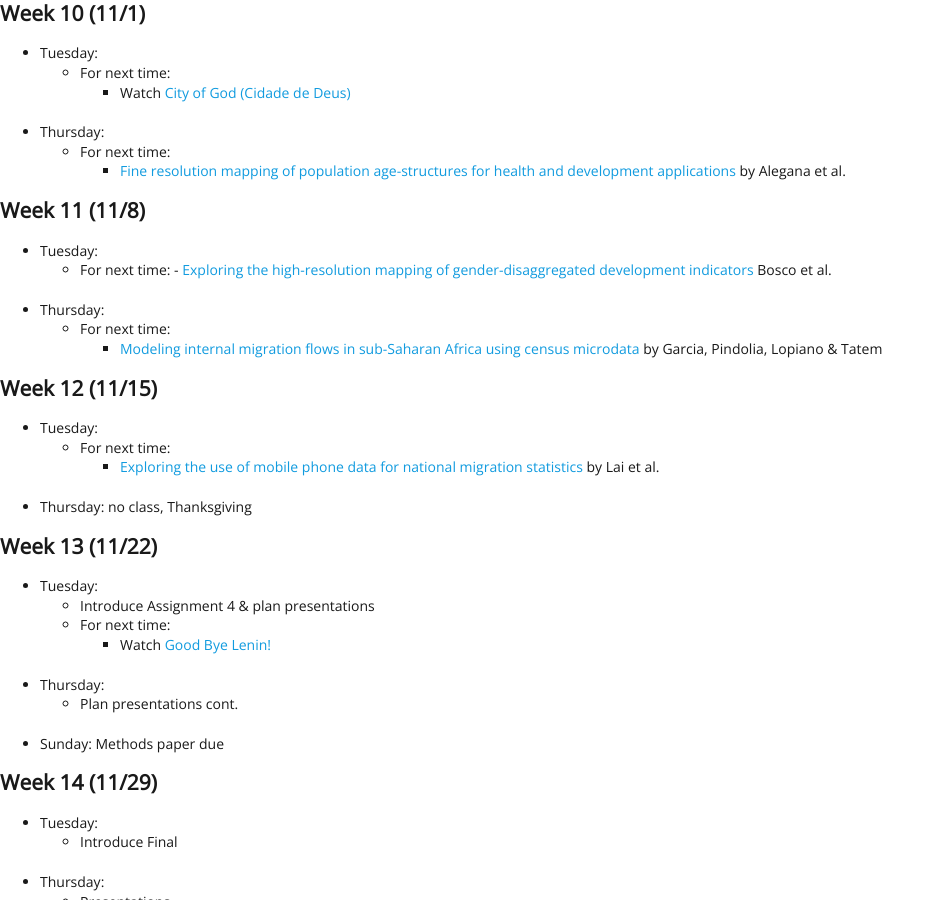
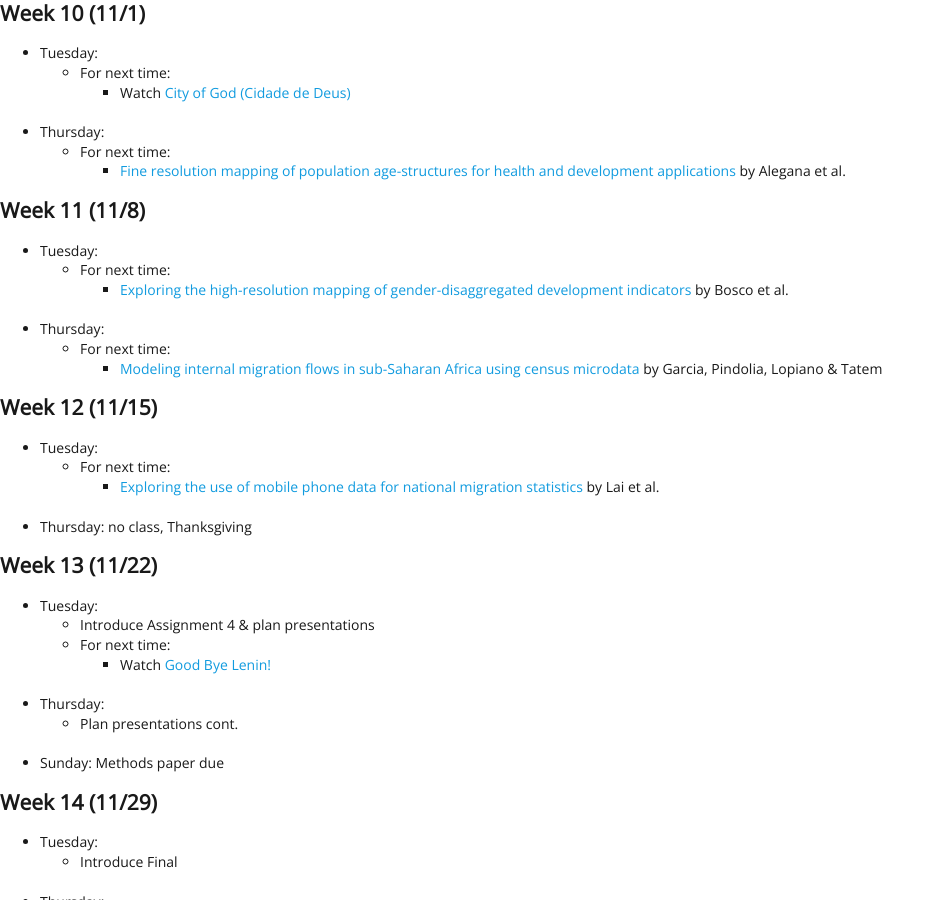
Before and after one commit to EMBrewer/dat150, a Jekyll site: the page built from _posts/2021-09-27-Schedule.md, in a window 1280 px wide and 900 px high, scrolled down 2320 px. Shown: the whole window, without its empty margins (0-945 px from the left). Built offline with Jekyll 4.4.1, drawn with Linux system fonts in a browser that asks for light colours; our own code applies the rules of GitHub Pages for plain Markdown files.

```diff
--- a/_posts/2021-09-27-Schedule.md
+++ b/_posts/2021-09-27-Schedule.md
@@ -103,7 +103,7 @@
 ## Week 11 (11/8)
 - Tuesday:
 	- For next time:
-  		- [Exploring the high-resolution mapping of gender-disaggregated development indicators](https://royalsocietypublishing.org/doi/pdf/10.1098/rsif.2016.0825) Bosco et al.
+		- [Exploring the high-resolution mapping of gender-disaggregated development indicators](https://royalsocietypublishing.org/doi/pdf/10.1098/rsif.2016.0825) by Bosco et al.
 - Thursday:
 	- For next time:
 		- [Modeling internal migration flows in sub-Saharan Africa using census microdata](https://academic.oup.com/migration/article/3/1/89/2413406) by Garcia, Pindolia, Lopiano & Tatem
```
